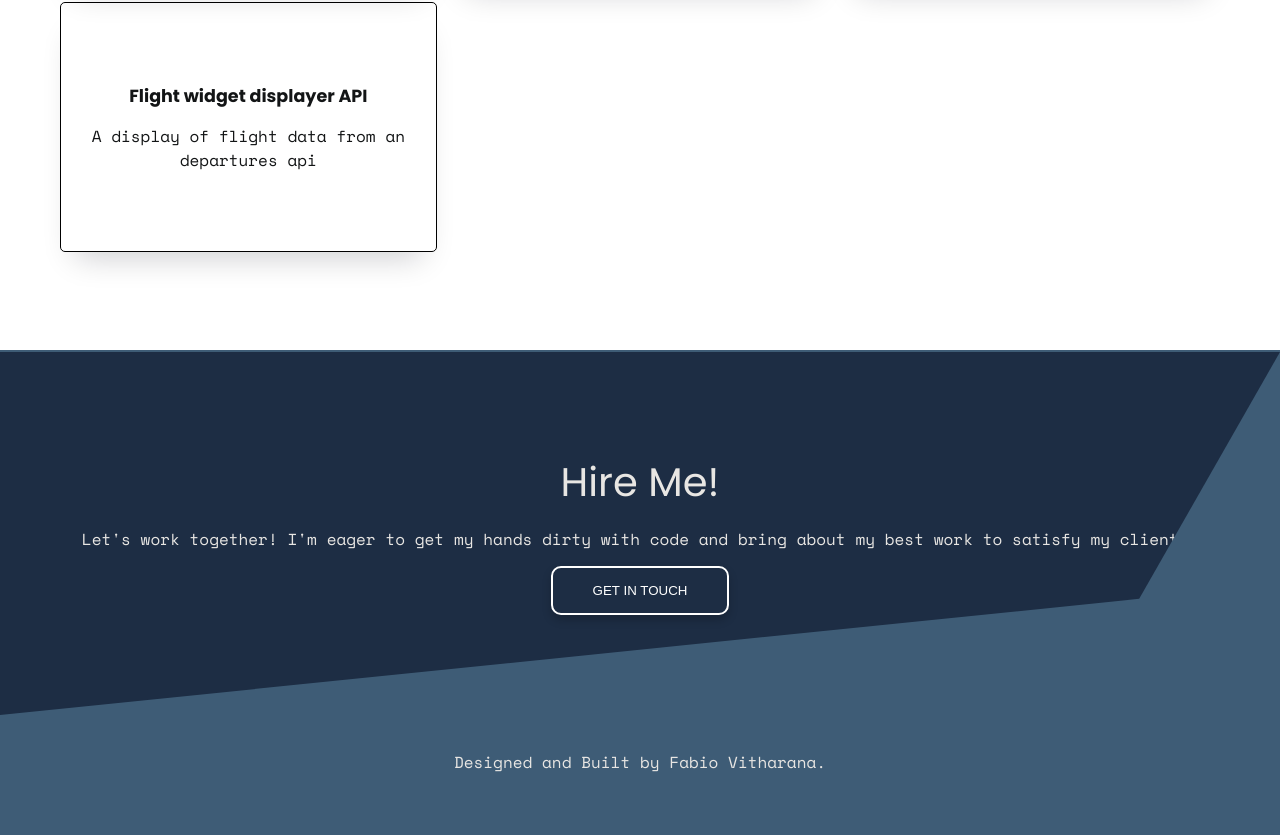
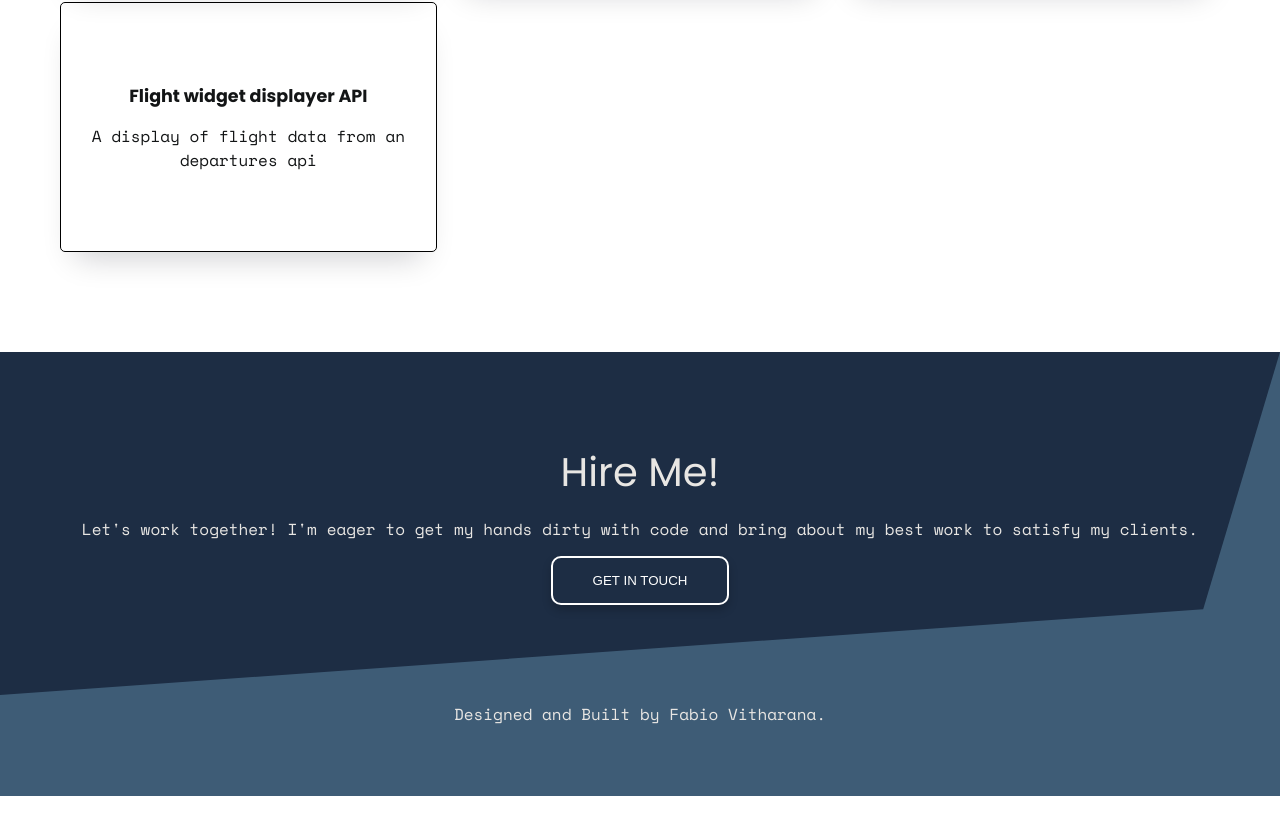
Before and after one commit to FabzHub17/My-Dev-Portfolio, a React (Vite) app: page / in a window 1280 px wide. Shown: the part 1941-2776 px from the top of the page. After the commit the page ends 2737 px from the top, so only its background shows below. Built offline with nearby package versions, Linux system fonts and the light colour scheme.

Commit message:
added responsive scss

```diff
--- a/src/App.tsx
+++ b/src/App.tsx
@@ -11,8 +11,10 @@ function App() {
       <Hero />
       <About />
       <Work />
+      <div className="special-container">
       <Contact />
       <Footer />
+      </div>
     </div>
 
   )
--- a/src/_main.scss
+++ b/src/_main.scss
@@ -1,2 +1,4 @@
 @use './sass/base';
 @use './sass/components';
+@use './sass/breakpoints';
+@use './sass/pages';
--- a/src/components/About/_about.scss
+++ b/src/components/About/_about.scss
@@ -1,3 +1,5 @@
+@import './../../sass/breakpoints';
+
 .about{
     background-color: #131516;
     padding: 10rem 6rem;
@@ -7,6 +9,11 @@
     justify-content: center;
     align-items: center;
     gap:1.5rem;
+
+    @include respond(sm){
+        padding: 10rem 6rem
+
+    }
 
     &__content{
         display: flex;
--- a/src/components/Contact/_contact.scss
+++ b/src/components/Contact/_contact.scss
@@ -1,18 +1,42 @@
+@import './../../sass/breakpoints';
+
 .contact{
-    padding:10rem 6rem;
+    padding:9rem 6rem;
     display: flex;
     flex-direction: column;
     text-align: center;
     gap:1.5rem;
 
-   // background-color: #4a4e69;
     background-color: #1d2d44;
-    clip-path: polygon(0 0, 100% 0, 89% 68%, 0 100%);
-    transition: clip-path 1s ease-in-out;
+    clip-path: polygon(0 0, 100% 0, 90% 70%, 0 100%);
+    transition: clip-path .8s ease-in-out;
+
+    position: absolute;
+    top:0;
+    left:0;
+    z-index: 99;
+    width:100%;
+
+    @include respond(lg){
+        clip-path: polygon(0 0, 100% 0, 94% 75%, 0 100%);
+    }
+
+    @include respond(md){
+        padding:8rem 6rem;
+    }
+
 
     &:hover{
         clip-path: polygon(0 0, 100% 0, 100% 100%, 11% 69%);
+
+        @include respond(lg){
+            clip-path: polygon(0 0, 100% 0, 100% 100%, 5% 70%);
+        }
+
+
     }
+
+
 
     .btn{
         margin:0 auto;
--- a/src/components/Footer/_footer.scss
+++ b/src/components/Footer/_footer.scss
@@ -1,5 +1,7 @@
+@import './../../sass/breakpoints';
+
 .footer{
-    padding:40rem  6rem 7rem;
+    padding:35rem  6rem 7rem;
     display: flex;
     flex-direction: column;
     justify-content: center;
@@ -7,6 +9,10 @@
     //background-color: #9a8c98;
     background-color: #3e5c76;
 
-    margin-top: -36.5rem;
+
+    position: absolute;
+    top:0;
+    left:0;
+    width: 100%;
 
 }
--- a/src/components/Hero/_hero.scss
+++ b/src/components/Hero/_hero.scss
@@ -37,6 +37,7 @@
         flex-direction: column;
         align-items: center;
         justify-content: center;
+        text-align: center;
         gap: 1rem;
 
         position: absolute;
@@ -63,6 +64,10 @@
         }
     }
 
+    &__name{
+        text-align: center;
+    }
+
     &__social{
 
 
--- a/src/components/Work/_work.scss
+++ b/src/components/Work/_work.scss
@@ -1,3 +1,5 @@
+@import './../../sass/breakpoints';
+
 .work{
     padding:10rem 6rem;
     color:#131516;
@@ -6,9 +8,16 @@
     text-align: center;
     gap:5rem;
 
+
+
+    @include respond(sm){
+        padding:10rem 2rem;
+    }
+
     &__grid{
         display: grid;
-        grid-template-columns: repeat(3,minmax(30rem,1fr));
-        gap:1.5rem;
+        //grid-template-columns: repeat(3,minmax(30rem,1fr));
+        grid-gap:1.5rem;
+        grid-template-columns: repeat(auto-fit,minmax(30rem,1fr));
     }
 }
```
